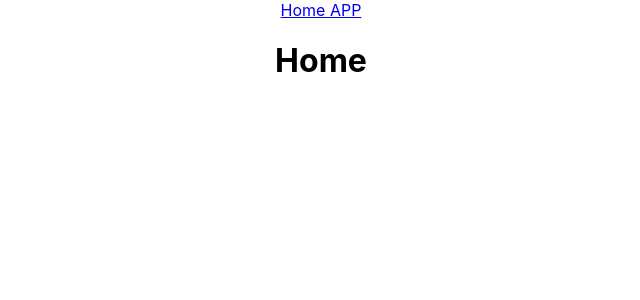
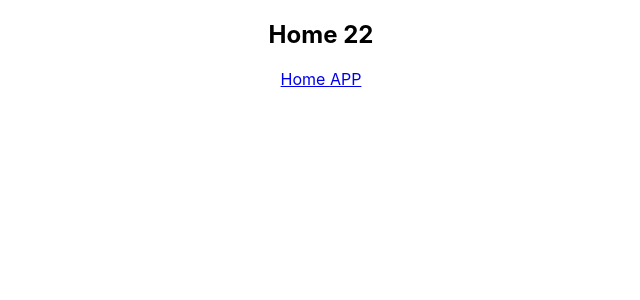
Before and after one commit to kennguyen061/TruckersRewardsProgram, a React (Create React App) app in the folder front-end/app/: page / in a window 1280 px wide. Shown: the top 300 px of the page, without its empty margins (319-959 px from the left). Built offline with nearby package versions, Linux system fonts and the light colour scheme.

Commit message:
set up links between home and app page

```diff
--- a/front-end/app/src/App.js
+++ b/front-end/app/src/App.js
@@ -8,10 +8,6 @@ function App() {
   return (
     <div>
       <div className="App">
-        <div>
-          <Link to="/"> Home </Link>
-          <Link to="/Application">APP </Link>
-        </div>
         <Routes>
           <Route path="/" element={<Home />} />
           <Route path="/Application" element={<Application />} />
--- a/front-end/app/src/Components/Application.js
+++ b/front-end/app/src/Components/Application.js
@@ -1,5 +1,13 @@
+import { Route, Link, Routes } from "react-router-dom";
+import Home from "./Home.js";
+
 function Application() {
-  return <h1>App Page</h1>;
+  return (
+    <div>
+      <h2>Application 35</h2>
+      <Link to="/"> Home </Link>
+    </div>
+  );
 }
 
 export default Application;
--- a/front-end/app/src/Components/Home.js
+++ b/front-end/app/src/Components/Home.js
@@ -1,5 +1,15 @@
+import { Route, Link, Routes } from "react-router-dom";
+
+import Application from "./Application.js";
+
 function Home() {
-  return <h1>Home</h1>;
+  return (
+    <div>
+      <h2>Home 22</h2>
+      <Link to="/"> Home </Link>
+      <Link to="/Application"> APP </Link>
+    </div>
+  );
 }
 
 export default Home;
```
